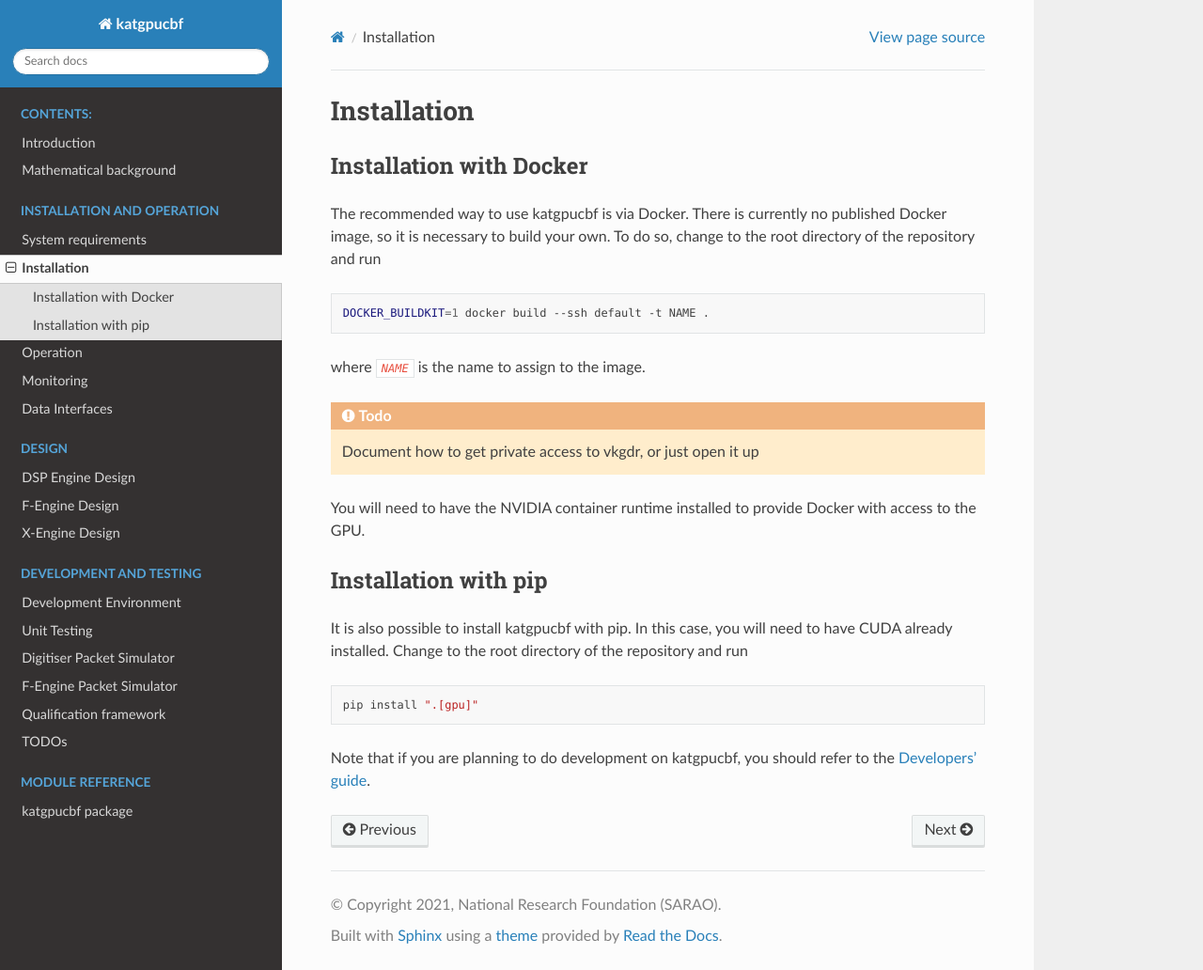
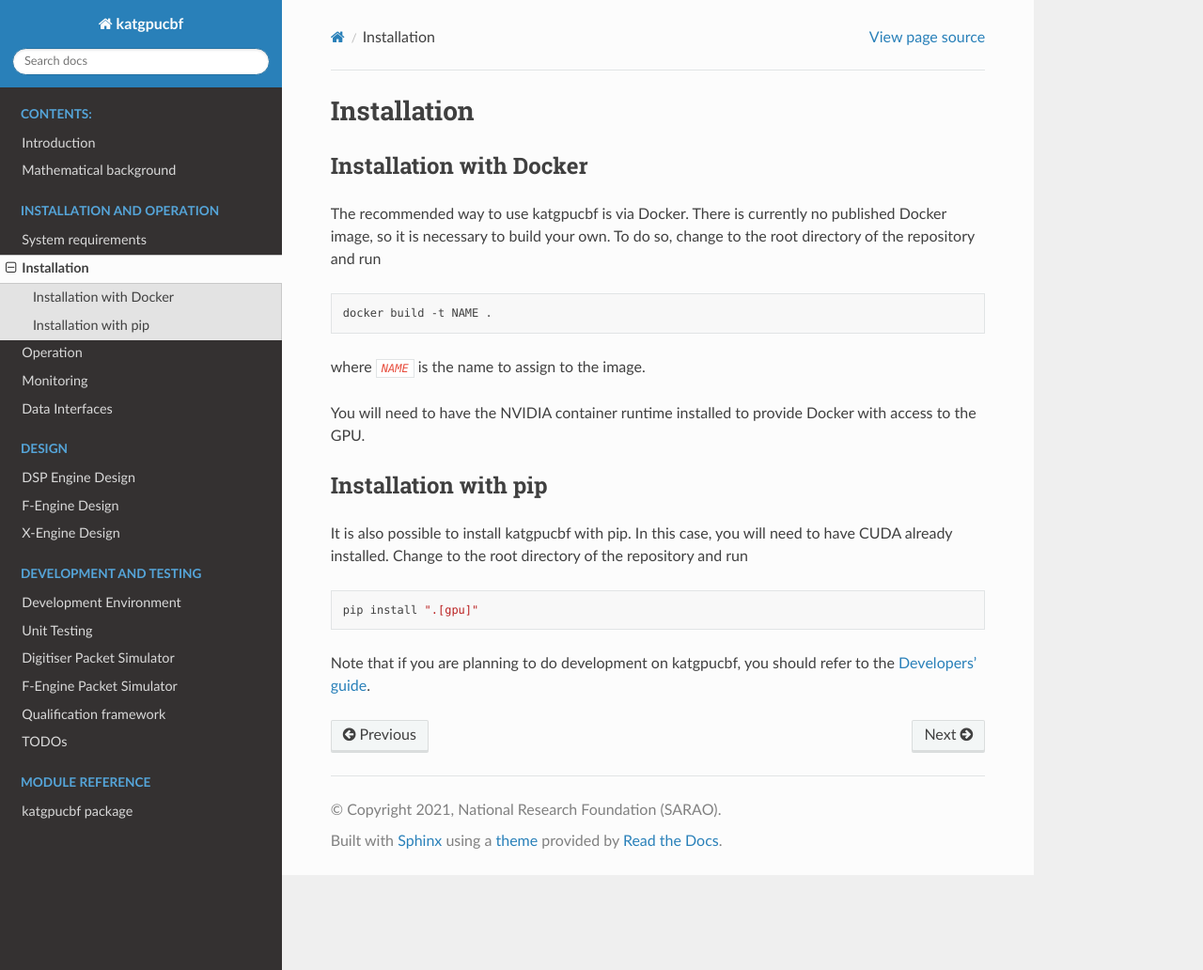
Before and after one commit to ska-sa/katgpucbf, a Sphinx documentation site: the page built from doc/installation.rst, in a window 1280 px wide and 1032 px high. Shown: the whole window at 94% size. Built offline with Sphinx 7.4.7 and the Read the Docs theme 2.0.0, drawn with Linux system fonts in a browser that asks for light colours; the version number could not be read and is left out.

Commit message:
Update install documentation now that vkgdr is open
Closes NGC-681.

```diff
--- a/doc/installation.rst
+++ b/doc/installation.rst
@@ -9,11 +9,9 @@
 
 .. code:: sh
 
-   DOCKER_BUILDKIT=1 docker build --ssh default -t NAME .
+   docker build -t NAME .
 
 where :samp:`{NAME}` is the name to assign to the image.
-
-.. todo:: Document how to get private access to vkgdr, or just open it up
 
 You will need to have the NVIDIA container runtime installed to provide Docker
 with access to the GPU.
```
